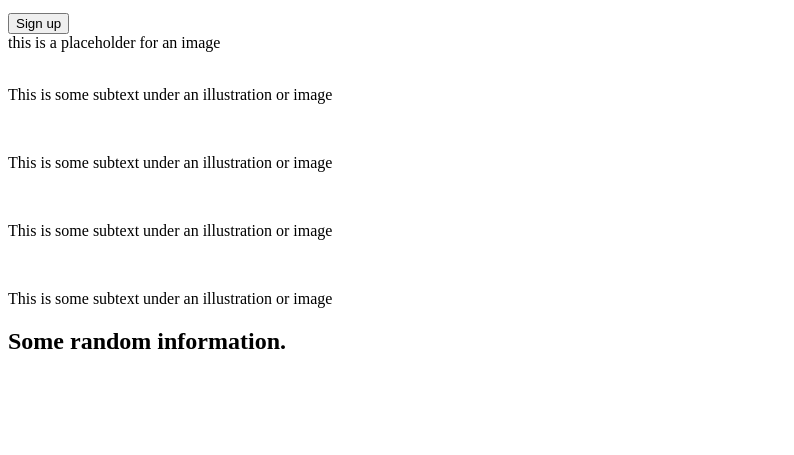
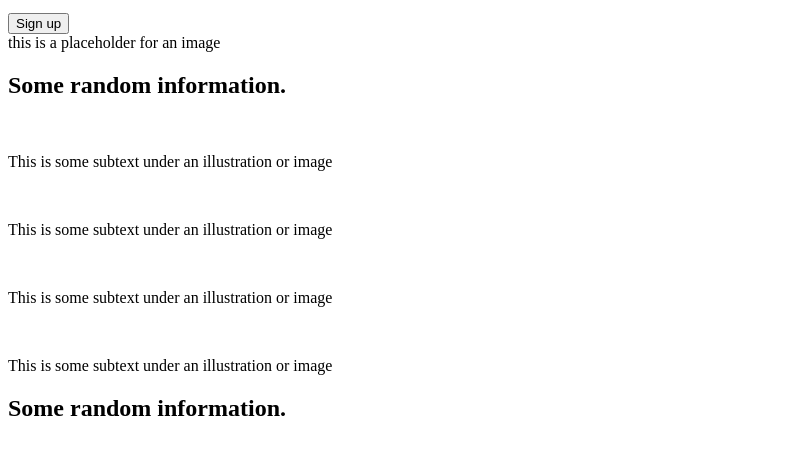
Before and after one commit to AlvarX4z/odin-landing-page, a plain HTML site: page index.html in a window 1280 px wide. Shown: the part 197-652 px from the top of the page, without its empty margins (0-794 px from the left). Drawn offline with Linux system fonts and the light colour scheme.

Commit message:
Add id to Cards section

```diff
--- a/index.html
+++ b/index.html
@@ -40,7 +40,8 @@
       </div>
     </header>
     <main>
-      <section>
+      <section id="">
+        <h2>Some random information.</h2>
         <div class="card-container">
           <div class="card">
             <img src="" alt="" />
```
